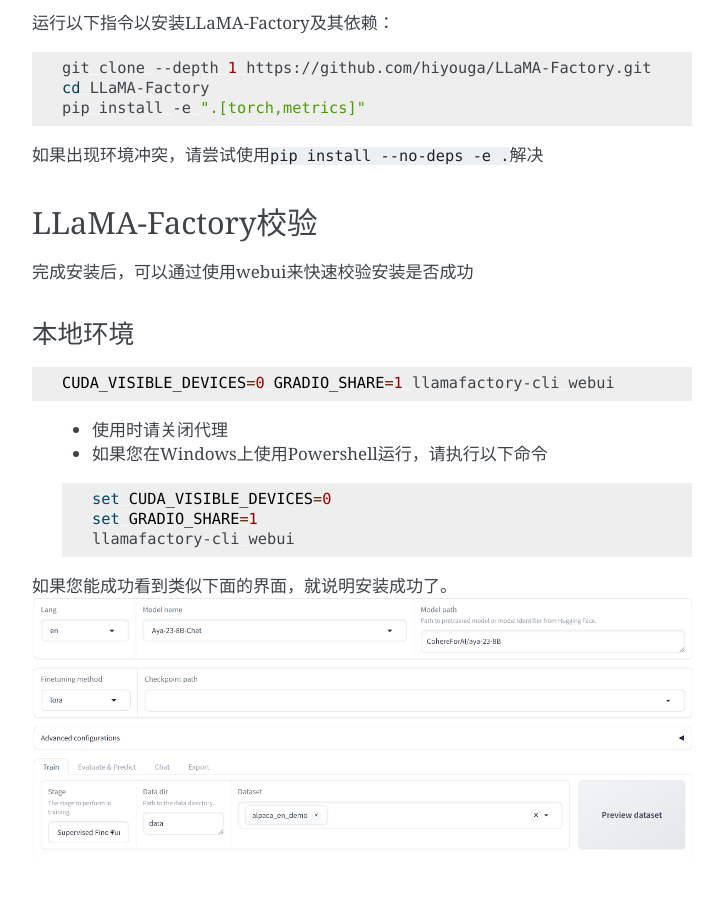
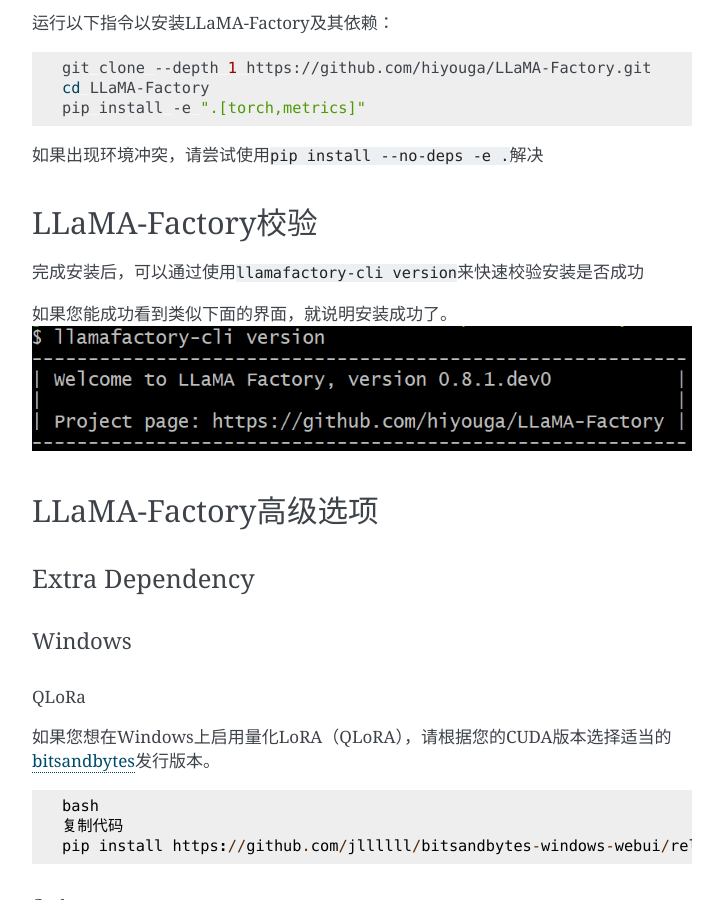
Before and after one commit to hiyouga/LLaMA-Factory-Doc, a Sphinx documentation site: the page built from source/installation/index.md, in a window 1280 px wide and 900 px high, scrolled down 3569 px. Shown: the whole window, without its empty margins (388-1111 px from the left). Built offline with Sphinx 7.4.7, drawn with Linux system fonts in a browser that asks for light colours; some of the changed text lies outside the part shown.

Commit message:
change content

````diff
--- a/source/installation/index.md
+++ b/source/installation/index.md
@@ -10,7 +10,7 @@ CUDA 是由 NVIDIA 创建的一个并行计算平台和编程模型，它让开
 
 #### 前置需求
 
-1. 保证当前Linux版本支持Cuda. 在命令行中输入`uname -m && cat /etc/*release`，应当看到类似的输出
+1. 保证当前Linux版本支持CUDA. 在命令行中输入`uname -m && cat /etc/*release`，应当看到类似的输出
 
    ```bash
    x86_64
@@ -42,7 +42,7 @@ CUDA 是由 NVIDIA 创建的一个并行计算平台和编程模型，它让开
    sudo sh cuda_12.2.0_535.54.03_linux.run
    ```
 
-   **注意**：在确定Cuda自带驱动版本与GPU是否兼容之前，建议取消Driver的安装。![image-20240610221924687](../assets/image-20240610221924687.png)
+   **注意**：在确定CUDA自带驱动版本与GPU是否兼容之前，建议取消Driver的安装。![image-20240610221924687](../assets/image-20240610221924687.png)
 
 1. 完成后输入`nvcc -V`检查是否出现对应的版本号，若出现则安装完成。![image-20240610221942403](../assets/image-20240610221942403.png)
 
@@ -103,25 +103,9 @@ pip install -e ".[torch,metrics]"
 
 ## LLaMA-Factory校验
 
-完成安装后，可以通过使用webui来快速校验安装是否成功
+完成安装后，可以通过使用`llamafactory-cli version`来快速校验安装是否成功
 
-### 本地环境
-
-```bash
-CUDA_VISIBLE_DEVICES=0 GRADIO_SHARE=1 llamafactory-cli webui
-```
-
->- 使用时请关闭代理
->
->- 如果您在Windows上使用Powershell运行，请执行以下命令
->
->  ```bash
->  set CUDA_VISIBLE_DEVICES=0
->  set GRADIO_SHARE=1
->  llamafactory-cli webui
->  ```
-
-如果您能成功看到类似下面的界面，就说明安装成功了。![image-20240610222057439](../assets/image-20240610222057439.png)
+如果您能成功看到类似下面的界面，就说明安装成功了。![image-20240611002104700](source/assets/image-20240611002104700.png)
 
 ## LLaMA-Factory高级选项
 
````
Also changed, not shown: source/installation/source/assets/image-20240611002104700.png (added).
